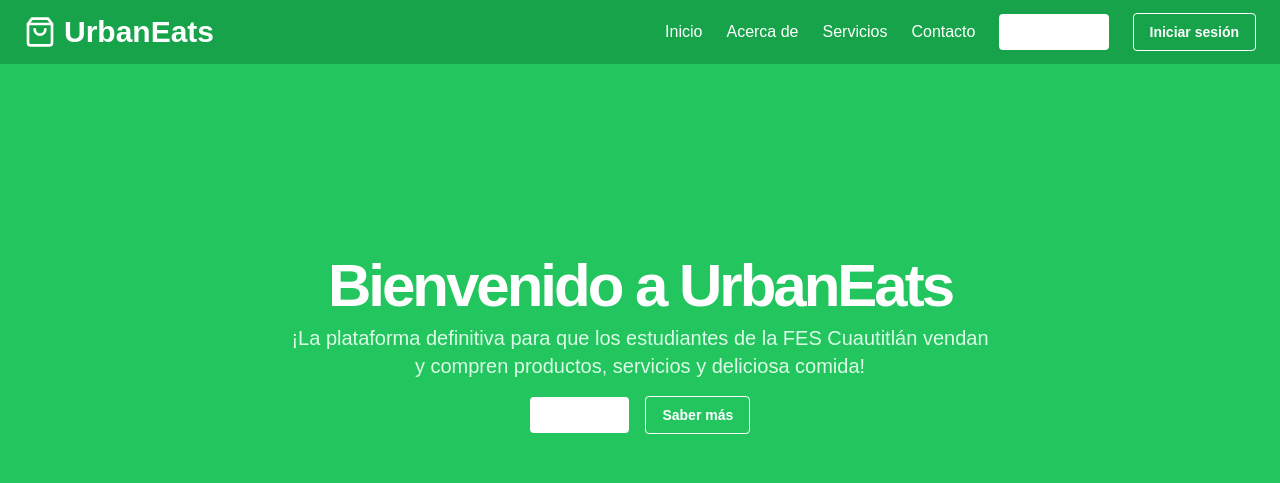
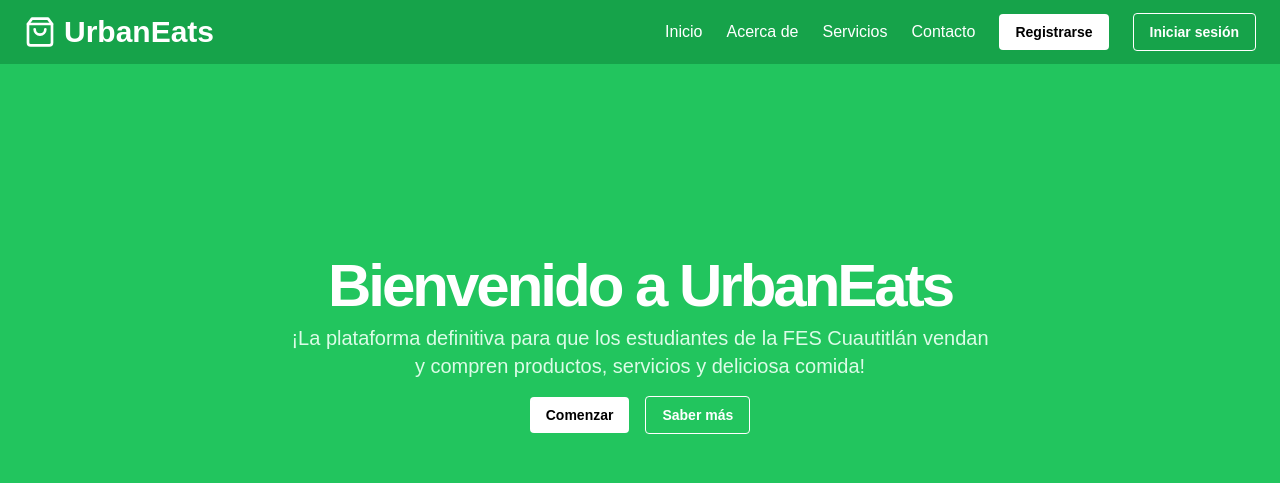
Before and after one commit to Liowilo/Urban-Eats, a Next.js app: page / in a window 1280 px wide. Shown: the top 483 px of the page. Built offline with nearby package versions, Linux system fonts and the light colour scheme.

Commit message:
Importancia al color negro de los botones

```diff
--- a/src/app/page.js
+++ b/src/app/page.js
@@ -55,7 +55,7 @@ export default function LandingPage() {
             <Link className="text-base font-medium text-white hover:text-green-200 transition-colors" href="#">
               Contacto
             </Link>
-            <Button className="bg-white text-black hover:bg-green-100 hover:text-white transition-colors">
+            <Button className="bg-white !text-black hover:bg-green-100 hover:text-white transition-colors">
               Registrarse
             </Button>
             <Button className="bg-transparent text-white border border-white hover:bg-white hover:text-green-700 transition-colors">
@@ -77,7 +77,7 @@ export default function LandingPage() {
                 </p>
               </div>
               <div className="space-x-4">
-                <Button className="bg-white text-black hover:bg-green-700 hover:text-white transition-colors">
+                <Button className="bg-white !text-black hover:bg-green-700 hover:text-white transition-colors">
                   Comenzar
                 </Button>
                 <Button
```
